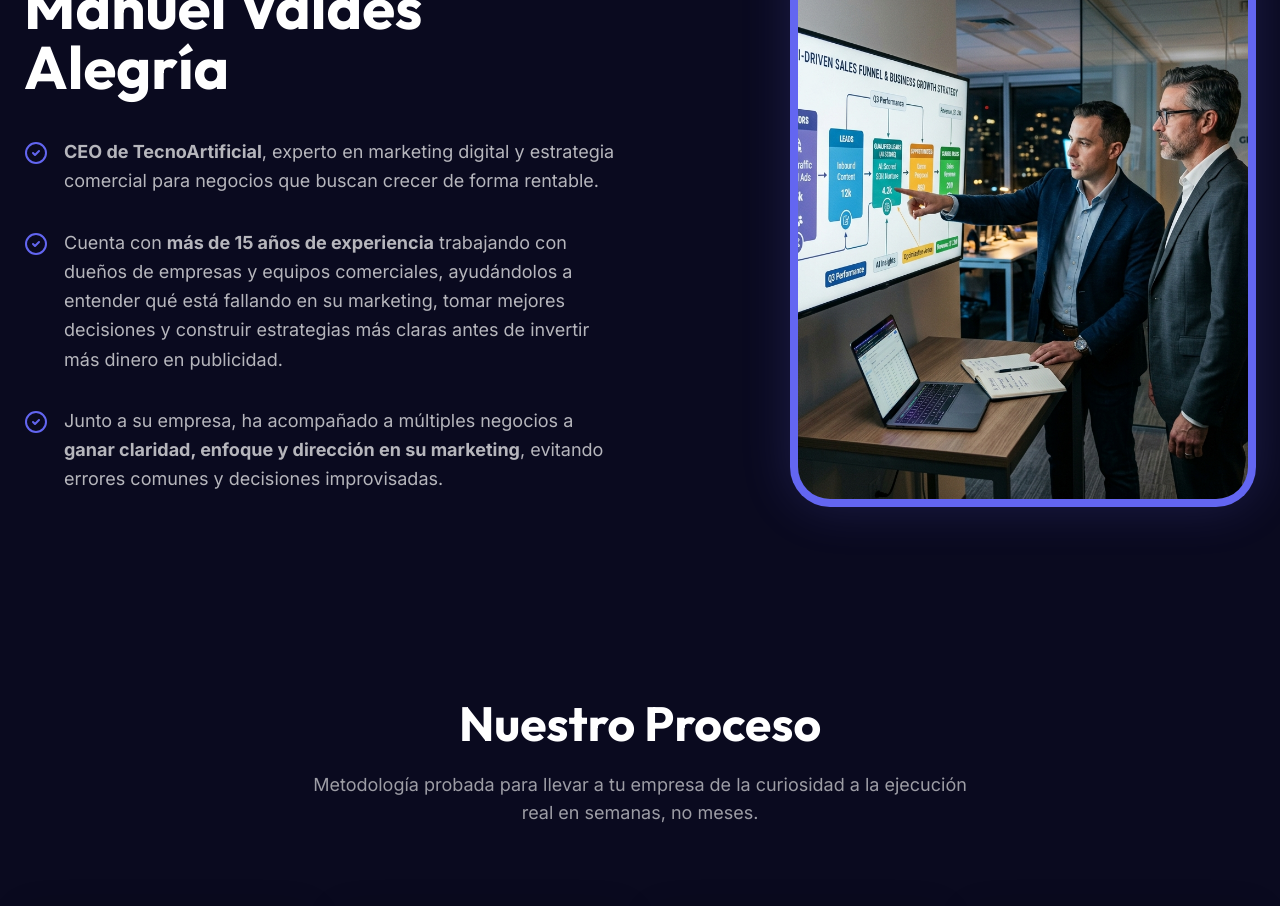
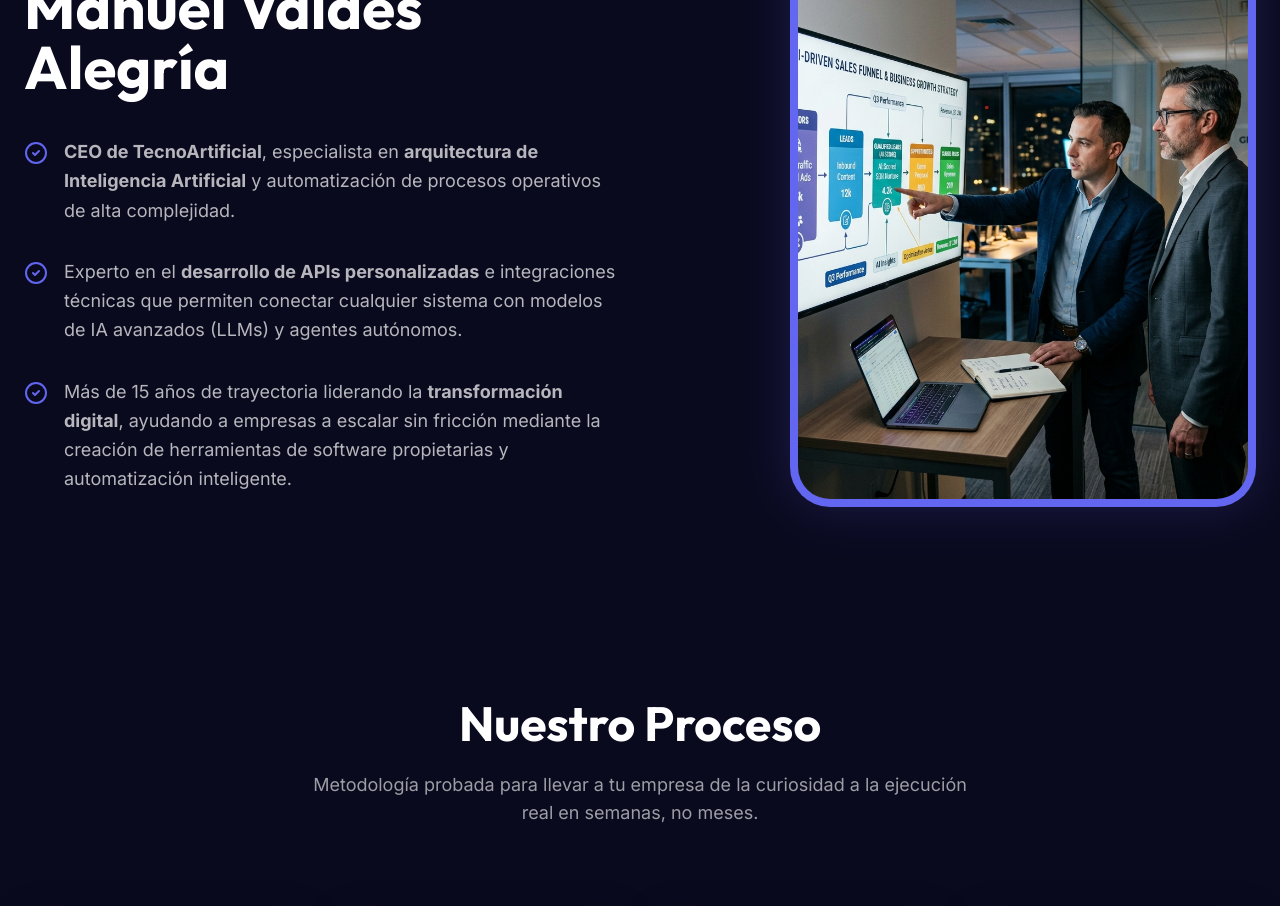
Before and after one commit to mvaldes86-pixel/tecnoartificial, a Next.js app: page / in a window 1280 px wide. Shown: the part 2540-3446 px from the top of the page. Built offline with nearby package versions, Linux system fonts and the light colour scheme.

Commit message:
Bio: Specialized in IA, Automation and APIs

```diff
--- a/src/components/About.tsx
+++ b/src/components/About.tsx
@@ -4,15 +4,16 @@ import Image from 'next/image';
 export default function About() {
   const points = [
     {
-      text: <><strong>CEO de TecnoArtificial</strong>, experto en marketing digital y estrategia comercial para negocios que buscan crecer de forma rentable.</>
+      text: <><strong>CEO de TecnoArtificial</strong>, especialista en <strong>arquitectura de Inteligencia Artificial</strong> y automatización de procesos operativos de alta complejidad.</>
     },
     {
-      text: <>Cuenta con <strong>más de 15 años de experiencia</strong> trabajando con dueños de empresas y equipos comerciales, ayudándolos a entender qué está fallando en su marketing, tomar mejores decisiones y construir estrategias más claras antes de invertir más dinero en publicidad.</>
+      text: <>Experto en el <strong>desarrollo de APIs personalizadas</strong> e integraciones técnicas que permiten conectar cualquier sistema con modelos de IA avanzados (LLMs) y agentes autónomos.</>
     },
     {
-      text: <>Junto a su empresa, ha acompañado a múltiples negocios a <strong>ganar claridad, enfoque y dirección en su marketing</strong>, evitando errores comunes y decisiones improvisadas.</>
+      text: <>Más de 15 años de trayectoria liderando la <strong>transformación digital</strong>, ayudando a empresas a escalar sin fricción mediante la creación de herramientas de software propietarias y automatización inteligente.</>
     }
   ];
+
 
   return (
     <section id="nosotros" className="py-24 px-6 bg-[#0A0A1F]">
```
